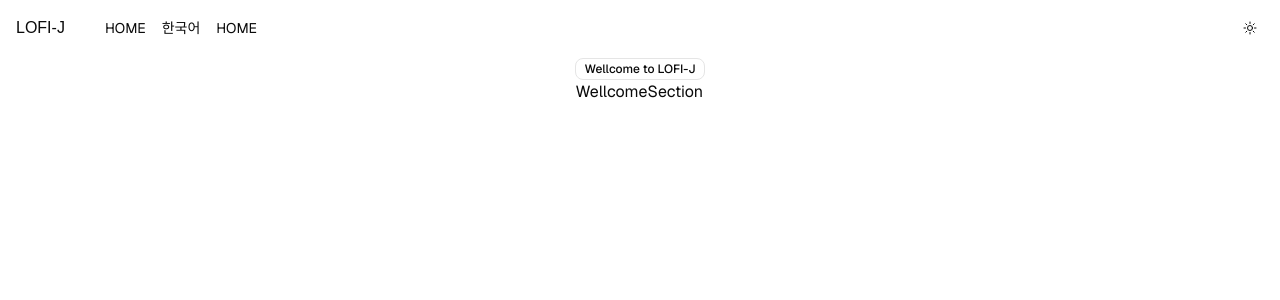
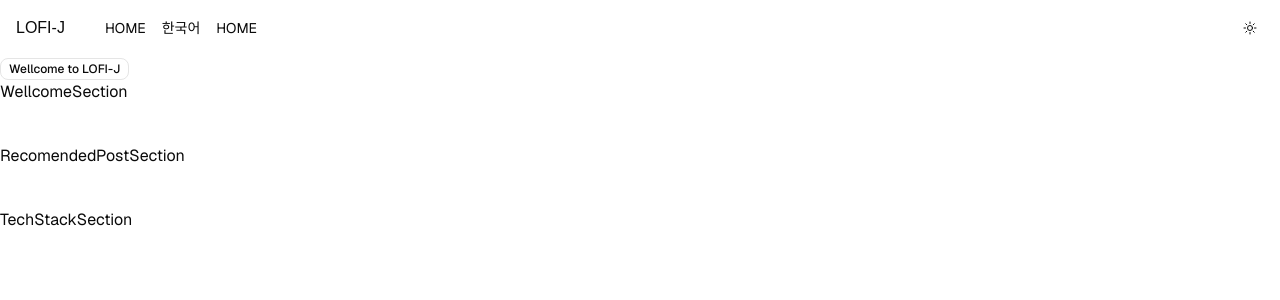
Before and after one commit to lofi-J/tech-blog-client, a Next.js app: page / in a window 1280 px wide. Shown: the top 300 px of the page. Built offline with nearby package versions, Linux system fonts and the light colour scheme; a web font is replaced by a local one.

Commit message:
[add] home section files

```diff
--- a/src/app/page.tsx
+++ b/src/app/page.tsx
@@ -1,9 +1,13 @@
-import { WellcomeSection } from "#/home/components/wellcome-section";
+import { IntroduceSection } from "@/features/home/components/introduce-section";
+import { RecomendedPostSection } from "@/features/home/components/recomended-post-section";
+import { TechStackSection } from "@/features/home/components/tech-stack-section";
 
 export default function Home() {
   return (
-    <div className="flex items-center justify-center flex-1">
-      <WellcomeSection />
+    <div className="flex flex-col gap-10">
+      <IntroduceSection />
+      <RecomendedPostSection />
+      <TechStackSection />
     </div>
   );
 }
--- a/src/features/home/components/wellcome-section.tsx
+++ b/src/features/home/components/introduce-section.tsx
@@ -1,6 +1,6 @@
 import { Badge } from "@/shared/components/ui/badge";
 
-export const WellcomeSection = () => {
+export const IntroduceSection = () => {
   return (
     <div>
       <Badge variant={"outline"}>Wellcome to LOFI-J</Badge>
--- /dev/null
+++ b/src/features/home/components/recomended-post-section.tsx
@@ -0,0 +1,3 @@
+export const RecomendedPostSection = () => {
+  return <div>RecomendedPostSection</div>;
+};
--- /dev/null
+++ b/src/features/home/components/tech-stack-section.tsx
@@ -0,0 +1,3 @@
+export const TechStackSection = () => {
+  return <div>TechStackSection</div>;
+};
--- a/src/shared/atom/header-banner.atom.ts
+++ /dev/null
@@ -1,3 +0,0 @@
-import { atom } from "jotai";
-
-export const showHeaderBannerAtom = atom<boolean>(true);
```
